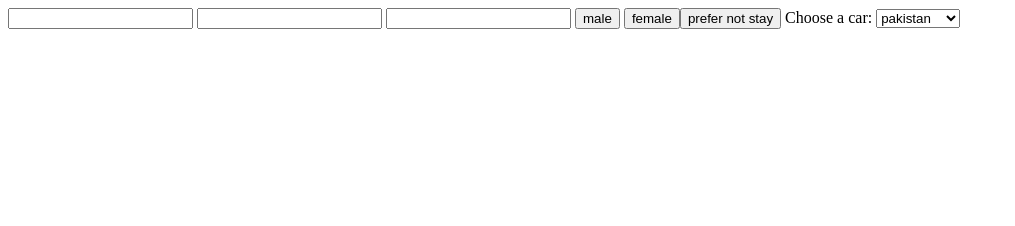
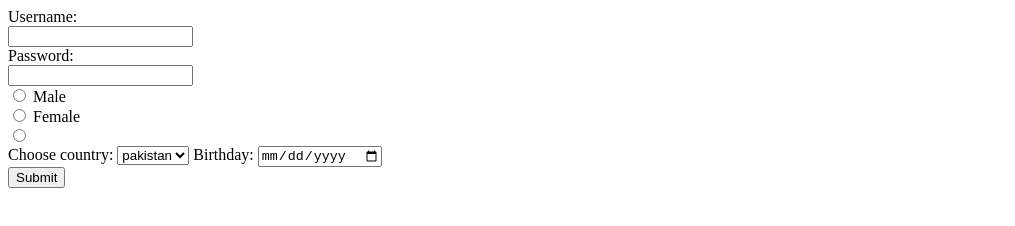
Before and after one commit to 181380004/181380004Q-3, a plain HTML site: page index.html in a window 1280 px wide. Shown: the whole page, without its empty margins (0-1015 px from the left). Drawn offline with Linux system fonts and the light colour scheme.

Commit message:
index.html

```diff
--- a/index.html
+++ b/index.html
@@ -6,26 +6,34 @@
     <title>Document</title>
 </head>
 <body>
-    <input type="number" class="test_css"  maxlength="4"  id="
-    number" name="number"/>
-    <input type="email"></email>
+    <form>
+        <label for="username">Username:</label><br>
+        <input type="text" id="username" name="username"><br>
+        <label for="pwd">Password:</label><br>
+        <input type="password" id="pwd" name="pwd">
+      </form>
+      <input type="radio" id="male" name="gender" value="male">
+  <label for="male">Male</label><br>
+  <input type="radio" id="female" name="gender" value="female">
+  <label for="female">Female</label><br>
+  <input type="radio" id="prefer not to say" name="prefer not to stay" value="prefer not to stay">
+  <label for="prefer not to stay"></label>
+  <form>
+    <label for="country">Choose country:</label>
+    <select id="country" name="country">
+      <option value="pakistan">pakistan</option>
+      <option value="srilanka">Srilanka</option>
+      <option value="india">india</option>
+      <option value="iran">iran</option>
+    </select>
 
-    <input type="password" name="password"  maxlenght="64" id="password"/>
-    <button>
-        male
-    </button>
-    <button>
-        female
-    </button><button> prefer not stay
+    <label for="birthday">Birthday:</label>
+    <input type="date" id="birthday" name="birthday">
+  </form>
+  <input type="submit">
 
-    </button>
-    <label for="cars">Choose a car:</label>
 
-<select name="coutry" id="ountry">
-  <option value="pakistan">pakistan</option>
-  <option value="sri lanka">Sri lanka</option>
-  <option value="bangladesh">angladesh</option>
-  <option value="india">india</option>
-</select>
+
+
 </body>
 </html>
```
